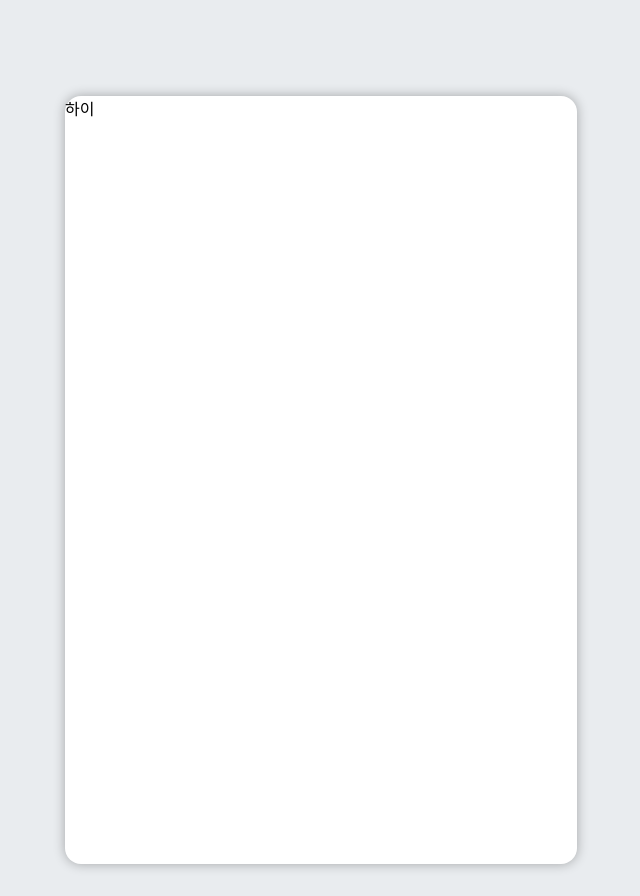
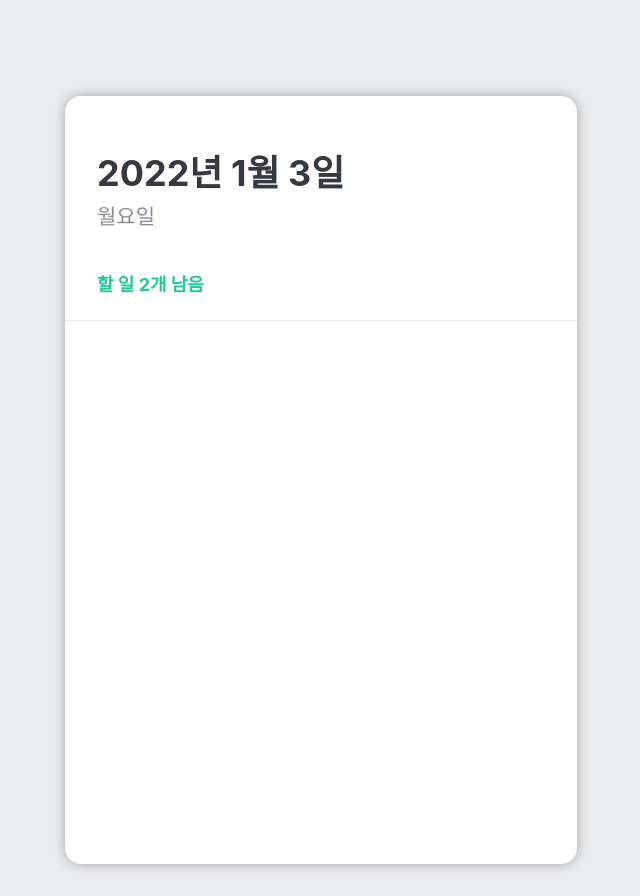
Before and after one commit to chjh6107/veloprt-to-do-react, a React (Vite) app: page / in a window 1280 px wide. Shown: the whole page, without its empty margins (319-959 px from the left). Built offline with nearby package versions, Linux system fonts and the light colour scheme.

Commit message:
날짜불러오기

```diff
--- a/src/App.jsx
+++ b/src/App.jsx
@@ -1,8 +1,11 @@
+import TodoHead from "./components/TodoHead";
 import TodoTemplate from "./components/TodoTemplate"
 const App=()=> {
 
     return (
-        <TodoTemplate>하이</TodoTemplate>
+        <TodoTemplate>
+            <TodoHead/>
+        </TodoTemplate>
     )
 }
 
--- a/src/components/TodoHead.jsx
+++ b/src/components/TodoHead.jsx
@@ -16,11 +16,30 @@ const TodoHeadBlock = styled.div`
         color: #868e96;
         font-size: 21px;
     }
+    .tasks-left{
+        color: #20c997;
+        font-size: 18px;
+        margin-top: 40px;
+        font-weight: bold;
+    }
 `;
 
 const TodoHead=()=>{
     return(
-        <div>123</div>
+        <TodoHeadBlock>
+            <h1>{(()=>{
+                const now = new Date();
+                return now.getFullYear()+"년 "+(now.getMonth()+1)+"월 "+now.getDate()+"일";
+                })()}</h1>
+            <div className="day">
+                {(()=>{
+                    const now = new Date();
+                    const days="일월화수목금토";
+                    return days[now.getDay()]+"요일";
+                })()}
+            </div>
+            <div className="tasks-left">할 일 2개 남음</div>
+        </TodoHeadBlock>
     )
 }
 
```
